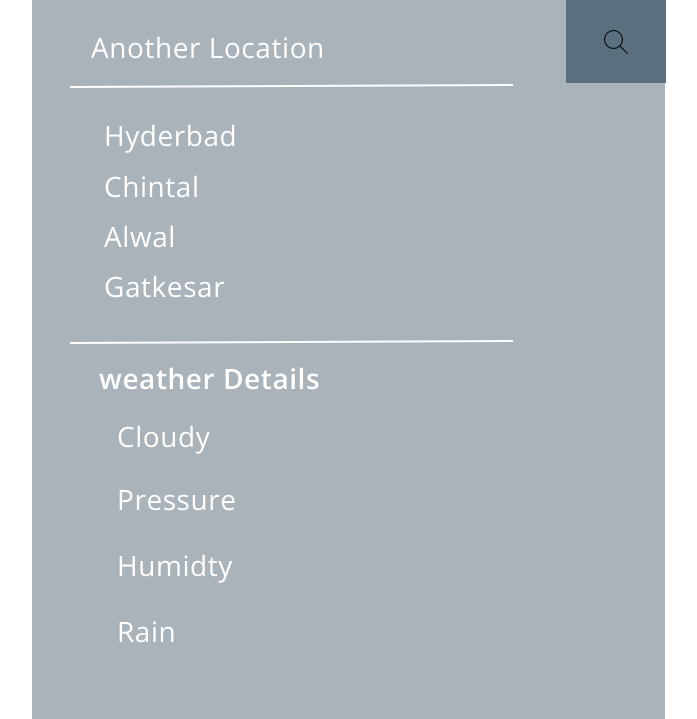
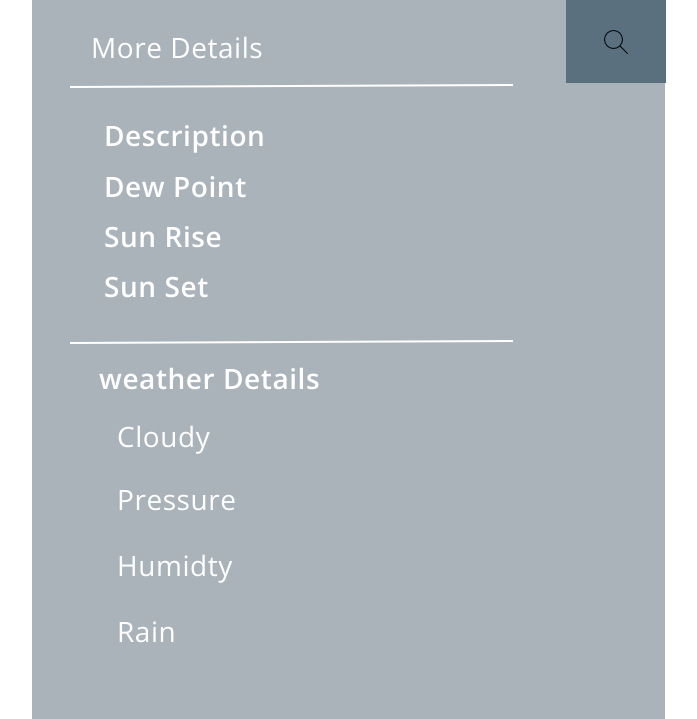
Before and after one commit to bibinthomas123/HACKFEST2022, a Flask app: template project/template/results.html in a window 1640 px wide; the page is wider, and only the part inside the window is pictured. Shown: the top 719 px of that part, without its empty margins (870-1567 px from the left). Run offline with Flask 2, Linux system fonts and the light colour scheme; the template is opened without the code that fills it, so the values that code supplies are empty.

Commit message:
first commit

```diff
--- a/project/template/results.html
+++ b/project/template/results.html
@@ -4,6 +4,20 @@
 
 <!-- <script src="/project/static/js/index.js"></script> -->
 <script>
+
+
+    function timeConverter(UNIX_timestamp) {
+        var a = new Date(UNIX_timestamp * 1000);
+        var months = ['Jan', 'Feb', 'Mar', 'Apr', 'May', 'Jun', 'Jul', 'Aug', 'Sep', 'Oct', 'Nov', 'Dec'];
+        var year = a.getFullYear();
+        var month = months[a.getMonth()];
+        var date = a.getDate();
+        var hour = a.getHours();
+        var min = a.getMinutes();
+        var sec = a.getSeconds();
+        var time = hour + ':' + min;
+        return time;
+    }
 
 
     //Javascript code
@@ -34,11 +48,17 @@
             let temp = Math.round(data.current.temp);
             let cloudy = data.current.clouds
             let pressure = data.current.pressure;
+            let dew_point = data.current.dew_point;
+            let sun_rise = data.current.sunrise;
+            let sun_set = data.current.sunset;
             let humidity = data.current.humidity;
             let name = "chintal";
             let rain = data.daily[0].rain;
 
-                // document.getElementById("wrapper-description").innerHTML = description;
+            document.getElementById("main").innerHTML = main;
+            document.getElementById("dew_point").innerHTML = dew_point;
+            document.getElementById("sun_rise").innerHTML = timeConverter(sun_rise);
+            document.getElementById("sun_set").innerHTML = timeConverter(sun_set);
             document.getElementById("temp_data").innerHTML = temp;
             document.getElementById("val-pressure").innerHTML = pressure;
             document.getElementById("val-clouds").innerHTML = cloudy + "%";
@@ -69,7 +89,7 @@
                     break;
                 case "Clouds":
                     document.body.style.backgroundImage =
-                            "url('https://images.unsplash.com/photo-1484715444575-8f126523872f?ixlib=rb-1.2.1&ixid=MnwxMjA3fDB8MHxwaG90by1wYWdlfHx8fGVufDB8fHx8&auto=format&fit=crop&w=2069&q=80')";
+                        "url('https://images.unsplash.com/photo-1530743373890-f3c506b0b5b1?ixlib=rb-1.2.1&ixid=MnwxMjA3fDB8MHxwaG90by1wYWdlfHx8fGVufDB8fHx8&auto=format&fit=crop&w=1235&q=80')";
                     break;
                 case "Fog":
                     document.body.style.backgroundImage =
@@ -232,6 +252,15 @@
         padding-left: 50px;
         color: #FFFFFF;
     }
+
+    .thin {
+        font-family: 'Open Sans';
+        font-style: normal;
+        font-weight: 700;
+        font-size: 28px;
+        line-height: 38px;
+        letter-spacing: 0.02em;
+    }
 </style>
 {% endblock %}
 
@@ -275,7 +304,7 @@
             line-height: 38px;
             letter-spacing: 0.02em;
             color: #FFFFFF;
-            ">Another Location</p>
+            ">More Details</p>
 
     </div>
     <p id="line"></p>
@@ -295,11 +324,17 @@
     ">
         <a href="/search" style="padding: 20px;"><img src="/static/images/search.png" alt=""></a>
     </div>
+    <div class="cities  ">
+        <p class="city thin">Description</p>
+        <p class="city thin" style="margin-top:51px;">Dew point</p>
+        <p class="city thin" style="margin-top:101px;">Sun Rise</p>
+        <p class="city thin" style="margin-top:151px;">Sun Set</p>
+    </div>
     <div class="cities">
-        <p class="city">Hyderbad</p>
-        <p class="city" style="margin-top:51px">Chintal</p>
-        <p class="city" style="margin-top:101px">Alwal</p>
-        <p class="city" style="margin-top:151px">Gatkesar</p>
+        <p class="city" id="main" style="margin-left:20px ;margin-left: 292px;"></p>
+        <p class="city" id="dew_point" style="margin-top:51px;margin-left: 292px;"></p>
+        <p class="city" id="sun_rise" style="margin-top:101px;margin-left: 292px;"></p>
+        <p class="city" id="sun_set" style="margin-top:151px;margin-left: 292px;"></p>
     </div>
     <p id="line" style="top:341px;"></p>
 </div>
```
Lines whose indentation alone changed are shown as unchanged.
